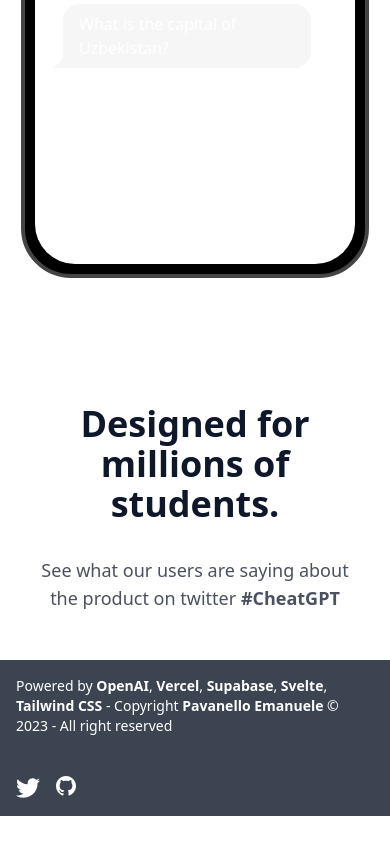
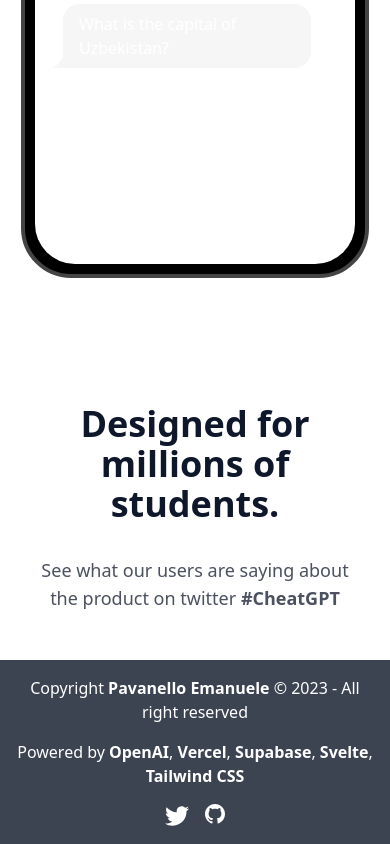
Before and after one commit to epavanello/cheatgpt.app, a SvelteKit app: page / in a window 390 px wide. Shown: the part 980-1824 px from the top of the page. Before the commit the page ends 1796 px from the top, so only its background shows below. Built offline with nearby package versions, Linux system fonts and the light colour scheme.

Commit message:
mobile support

```diff
--- a/src/routes/+layout.svelte
+++ b/src/routes/+layout.svelte
@@ -29,21 +29,24 @@
 </div>
 
 <footer class="bg-neutral text-neutral-content">
-	<div class="footer p-4 w-full max-w-6xl mx-auto items-center">
-		<div class="items-center grid-flow-col">
-			<p>
+	<div
+		class="p-4 w-full max-w-6xl mx-auto flex flex-row items-center justify-between mobile:flex-col mobile:gap-4"
+	>
+		<p class="text-center">
+			Copyright
+			<a href="https://github.com/epavanello" target="_blank" rel="noopener noreferrer"
+				>Pavanello Emanuele</a
+			> © 2023 - All right reserved
+		</p>
+		<p class="mobile:text-center">
 			Powered by <a href="https://openai.com/">OpenAI</a>,
 			<a href="https://vercel.com/">Vercel</a>,
 			<a href="https://supabase.com/">Supabase</a>,
 			<a href="https://kit.svelte.dev/">Svelte</a>,
 			<a href="https://tailwindcss.com/">Tailwind CSS</a>
-				- Copyright
-				<a href="https://github.com/epavanello" target="_blank" rel="noopener noreferrer"
-					>Pavanello Emanuele</a
-				> © 2023 - All right reserved
 		</p>
-		</div>
-		<div class="grid-flow-col gap-4 md:place-self-center md:justify-self-end">
+
+		<div class="flex flex-row gap-4">
 			<a href="https://twitter.com/e_pavanello" target="_blank" rel="noopener noreferrer"
 				><TwitterIcon />
 			</a>
--- a/tailwind.config.cjs
+++ b/tailwind.config.cjs
@@ -1,8 +1,14 @@
+const defaultTheme = require('tailwindcss/defaultTheme');
+
 /** @type {import('tailwindcss').Config} */
 module.exports = {
 	content: ['./src/**/*.{html,js,svelte,ts}'],
 	darkMode: 'media',
 	theme: {
+		screens: {
+			mobile: { min: '0', max: '640px' },
+			...defaultTheme.screens
+		},
 		extend: {}
 	},
 	plugins: [require('daisyui')]
```
Lines whose indentation alone changed are shown as unchanged.
